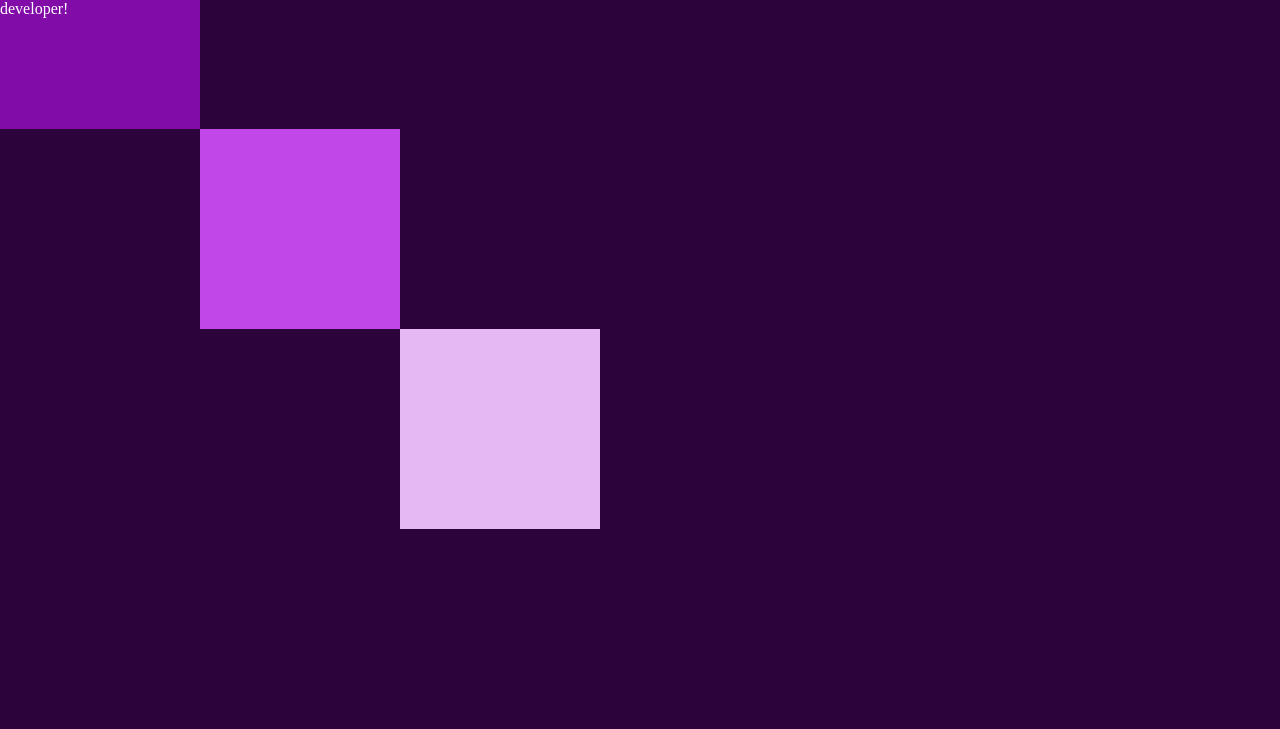
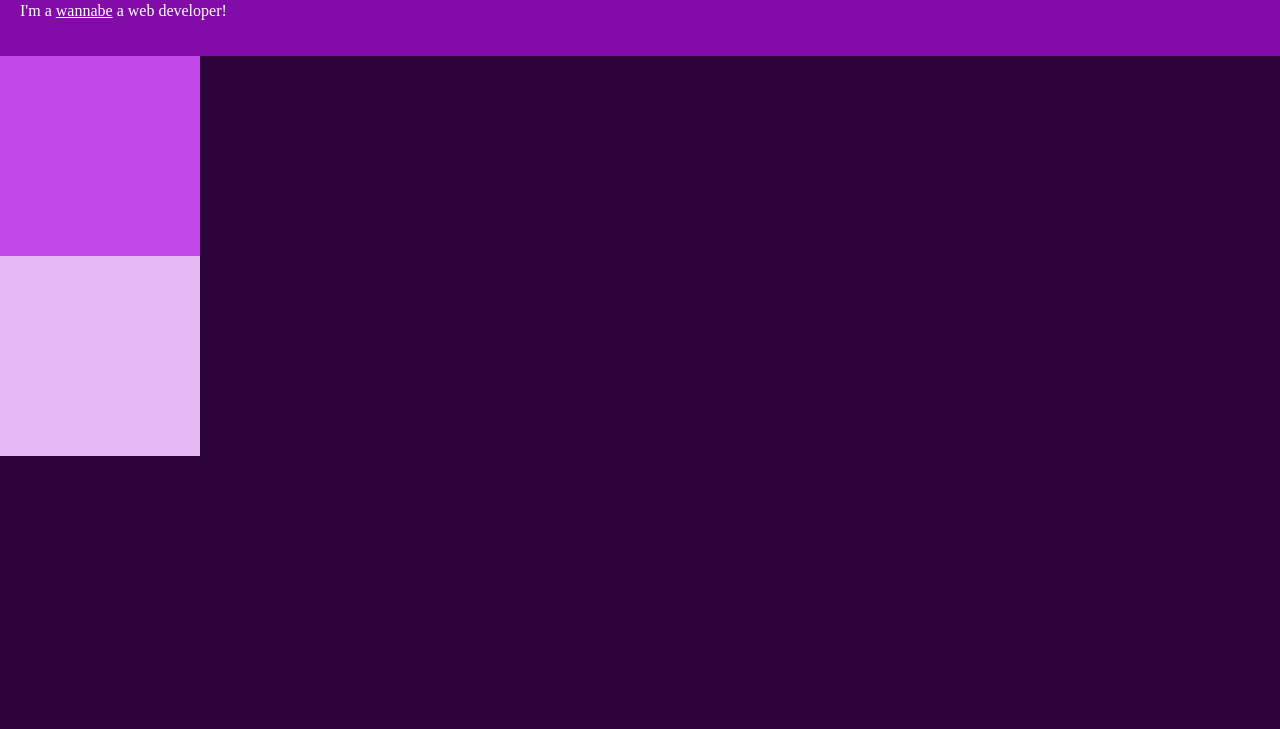
Before and after one commit to HemantDutta/All-About-Web-Dev, a plain HTML site: page IntermediateCSS/stylisedPersonalSite.html in a window 1280 px wide. Shown: the part 71-800 px from the top of the page. Drawn offline with Linux system fonts and the light colour scheme.

Commit message:
absolute positioning

```diff
--- a/assets/css/styles.css
+++ b/assets/css/styles.css
@@ -6,9 +6,7 @@ body{
 div.topCont{
     background-color: #810CA8;
     color: white;
-    height: 200px;
-    width: 200px;
-    position: absolute;
+    padding: 20px;
 }
 
 h1{
@@ -21,16 +19,10 @@ h1{
 
 .midCont{
     background-color: #C147E9;
-    position: absolute;
-    top: 200px;
-    left: 200px;
 }
 
 .bottomCont{
     background-color: #E5B8F4;
-    position: absolute;
-    top: 400px;
-    left: 400px;
 
 }
 
```
Also changed, not shown: IntermediateCSS/stylisedPersonalSite.html (+1 -0 lines).
